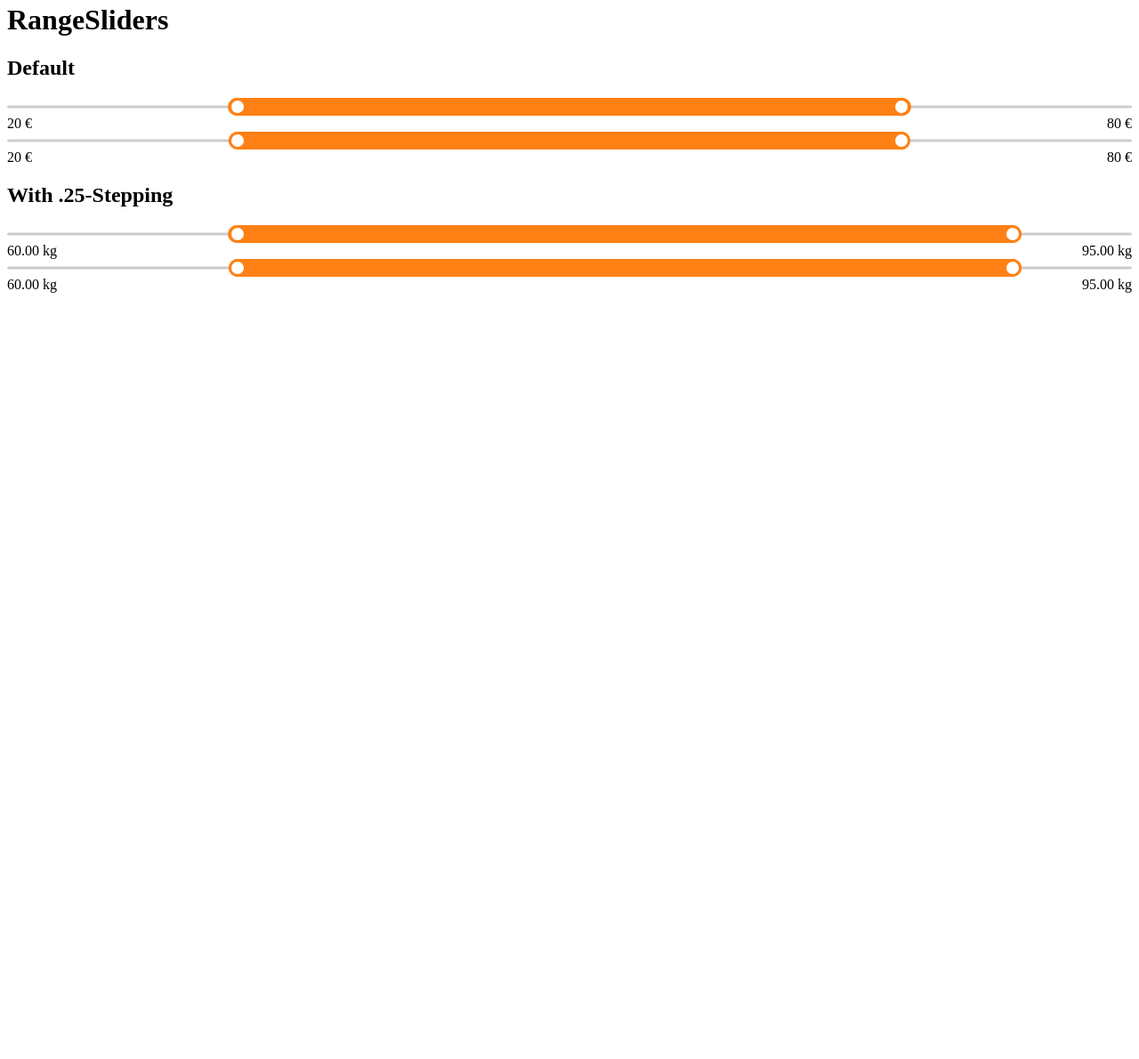
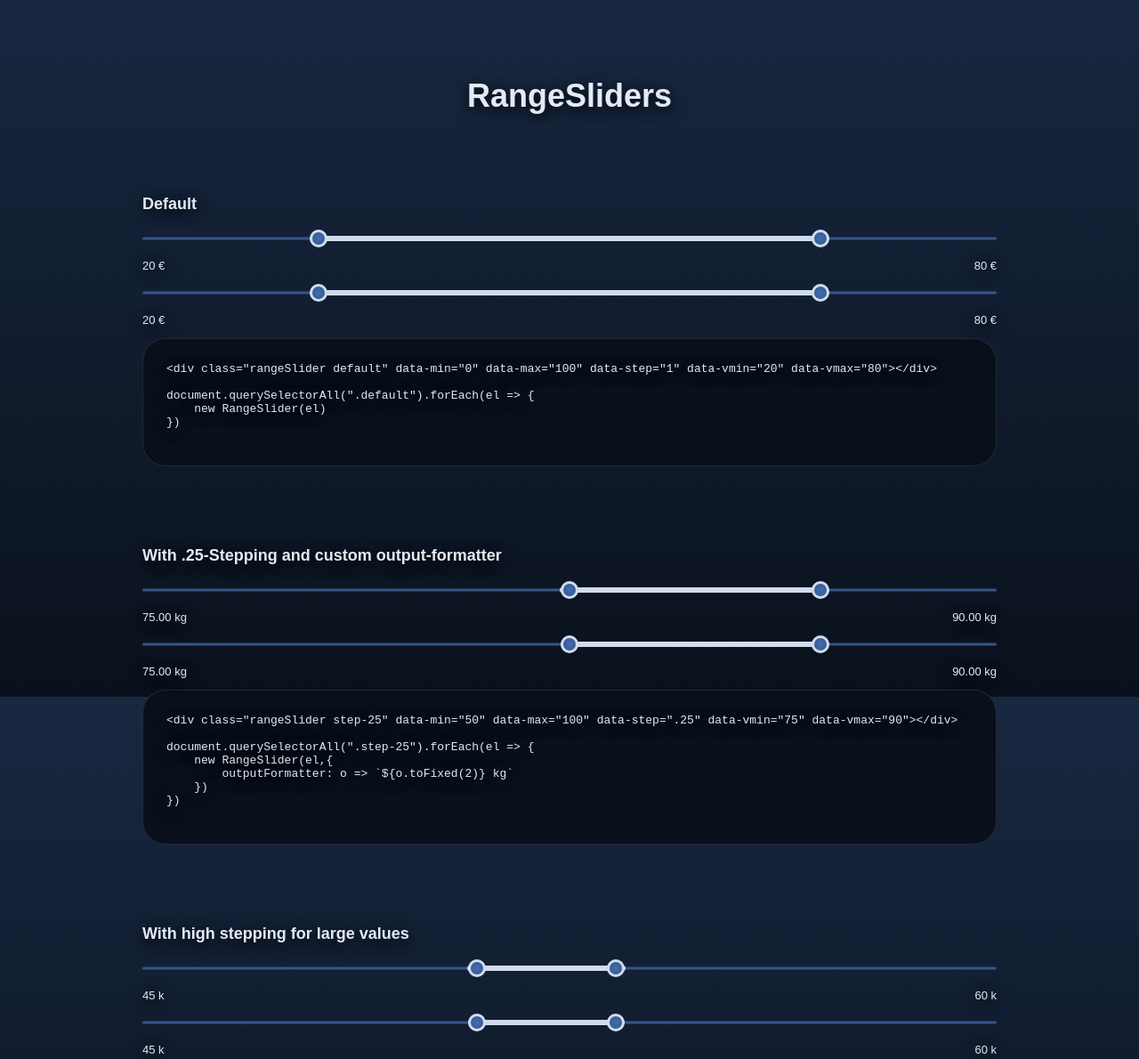
Before and after one commit to davidgiesemann/rangeSlider, a website built with webpack: page index.html in a window 1280 px wide. Shown: the part 17-1207 px from the top of the page at 89% size. Before the commit the page ends 800 px from the top, so only its background shows below. Built offline with nearby package versions, Linux system fonts and the light colour scheme.

Commit message:
styling to github page

```diff
--- a/examples/index.js
+++ b/examples/index.js
@@ -3,7 +3,7 @@
  * info@david-giesemann.de
  */
 
-import "../src/js-rangeslider.scss"
+import "./index.scss"
 import RangeSlider from "../src/js-rangeslider"
 
 document.querySelectorAll(".default").forEach(el => {
@@ -15,3 +15,9 @@ document.querySelectorAll(".step-25").forEach(el => {
         outputFormatter: o => `${o.toFixed(2)} kg`
     })
 })
+
+document.querySelectorAll(".step-lg").forEach(el => {
+    new RangeSlider(el,{
+        outputFormatter: o => `${o/1000} k`
+    })
+})
--- /dev/null
+++ b/examples/index.scss
@@ -0,0 +1,58 @@
+/**
+ * (c) David Giesemann
+ * info@david-giesemann.de
+ */
+
+$primary: #34568B;
+
+$handleBackground: radial-gradient(lighten($primary,10%),$primary);
+$handleBorder: 3px solid lighten($primary,50%);
+$barBackground: $primary;
+$progressBackground: lighten($primary,50%);
+$progressHeight: 6px;
+
+@import "../src/js-rangeslider";
+
+body{
+    padding: 5em 0;
+    margin: 0;
+    box-sizing: border-box;
+    background-size: 100%;
+    background: linear-gradient(darken($primary, 20%), darken($primary, 30%)) fixed;
+    color: lighten($primary,55%);
+    font-family: sans-serif;
+    text-shadow: 0 .25em 1em darken($primary,40%);
+}
+
+h1{
+    font-size: 36px;
+    text-align: center;
+}
+
+h2{
+    margin: 5em 0 1em;
+    font-size: 18px;
+}
+
+main{
+    padding: 0 20px;
+    margin: 0 auto;
+    width: 100%;
+    max-width: 960px;
+}
+
+pre{
+    border-radius: 2em;
+    padding: 2em;
+    margin: 1em 0;
+    background: darken($primary,30%);
+    border-style: solid;
+    border-width: 1px;
+    border-color: rgba(255,255,255,.1);
+    box-shadow: inset 0 0 2em darken($primary, 30%);
+}
+
+.output{
+    margin: 1em 0;
+    font-size: small;
+}
--- a/examples/step-25.scss
+++ /dev/null
@@ -1,23 +0,0 @@
-/**
- * (c) David Giesemann
- * info@david-giesemann.de
- */
-
-.step-25{
-    .slider::before{
-        background: linear-gradient(90deg, #444,transparent,#444);
-    }
-
-    .slider .progress{
-        height: 16px;
-        background: linear-gradient(90deg, #c00, transparent, #c00);
-    }
-
-    [type="range"]{
-        &::-webkit-slider-thumb {
-            border: 0;
-            background: linear-gradient(0deg, transparent,#c00,transparent),linear-gradient(90deg, #fff,#c00,#fff);
-            box-shadow: 0 0 5px #c00;
-        }
-    }
-}
--- a/index.html
+++ b/index.html
@@ -7,12 +7,42 @@
     <script defer src="./dist/js-rangeslider.js"></script>
 </head>
 <body>
-    <h1>RangeSliders</h1>
+    <main>
+        <h1>RangeSliders</h1>
 
-    <h2>Default</h2>
-    <div class="rangeSlider default" data-min="0" data-max="100" data-step="1" data-vmin="20" data-vmax="80"></div>
+        <h2>Default</h2>
+        <div class="rangeSlider default" data-min="0" data-max="100" data-step="1" data-vmin="20" data-vmax="80"></div>
+        <pre>
+&lt;div class="rangeSlider default" data-min="0" data-max="100" data-step="1" data-vmin="20" data-vmax="80"&gt;&lt;/div&gt;
 
-    <h2>With .25-Stepping</h2>
-    <div class="rangeSlider step-25" data-min="50" data-max="100" data-step=".25" data-vmin="60" data-vmax="95"></div>
+document.querySelectorAll(".default").forEach(el => {
+    new RangeSlider(el)
+})
+        </pre>
+
+        <h2>With .25-Stepping and custom output-formatter</h2>
+        <div class="rangeSlider step-25" data-min="50" data-max="100" data-step=".25" data-vmin="75" data-vmax="90"></div>
+        <pre>
+&lt;div class="rangeSlider step-25" data-min="50" data-max="100" data-step=".25" data-vmin="75" data-vmax="90"&gt;&lt;/div&gt;
+
+document.querySelectorAll(".step-25").forEach(el => {
+    new RangeSlider(el,{
+        outputFormatter: o => `${o.toFixed(2)} kg`
+    })
+})
+        </pre>
+
+        <h2>With high stepping for large values</h2>
+        <div class="rangeSlider step-lg" data-min="10000" data-max="100000" data-step="2500" data-vmin="45000" data-vmax="60000"></div>
+        <pre>
+&lt;div class="rangeSlider step-lg" data-min="10000" data-max="99000" data-step="2500" data-vmin="45000" data-vmax="60000"&gt;&lt;/div&gt;
+
+document.querySelectorAll(".step-lg").forEach(el => {
+    new RangeSlider(el,{
+        outputFormatter: o => `${o/1000} k`
+    })
+})
+        </pre>
+    </main>
 </body>
 </html>
```
Also changed, not shown: dist/js-rangeslider.css, dist/js-rangeslider.js.
